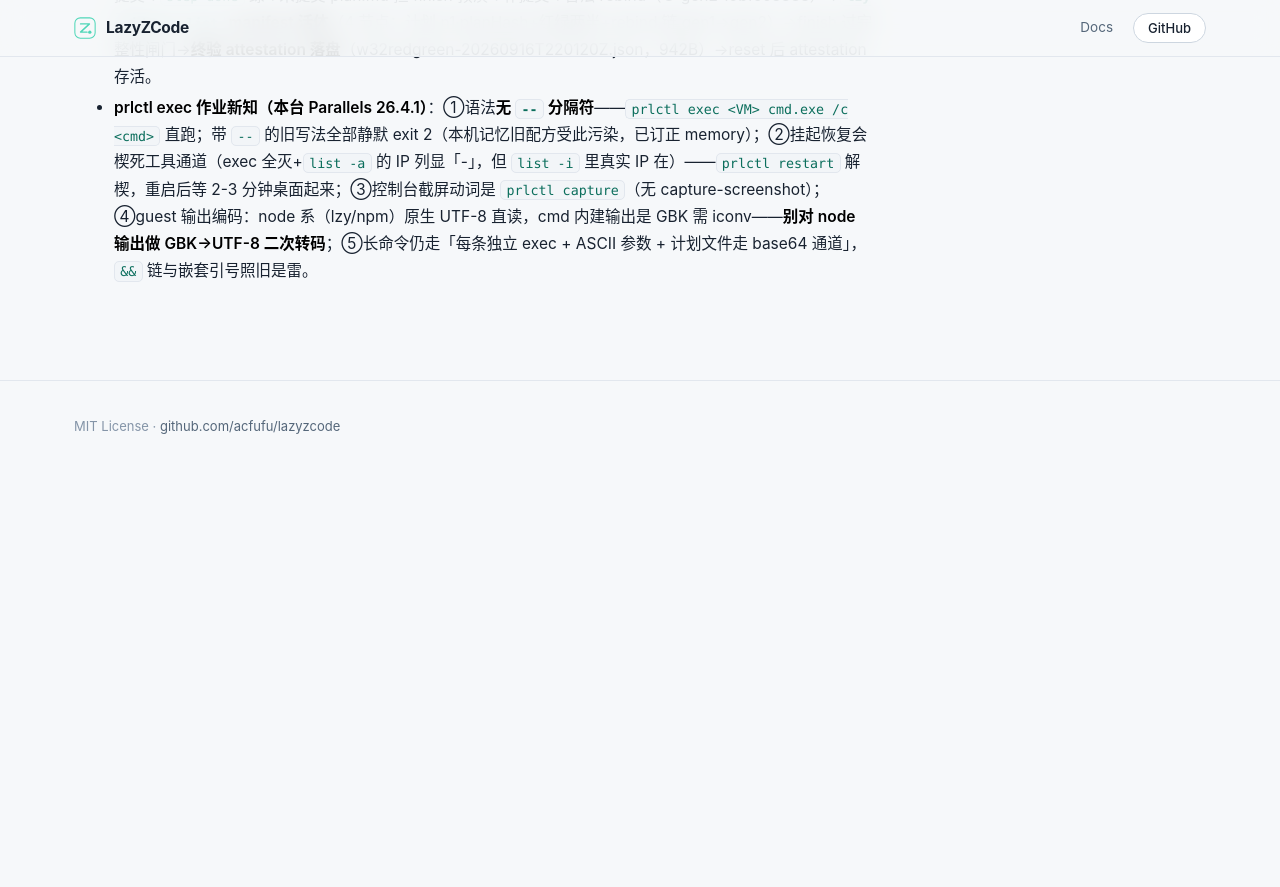
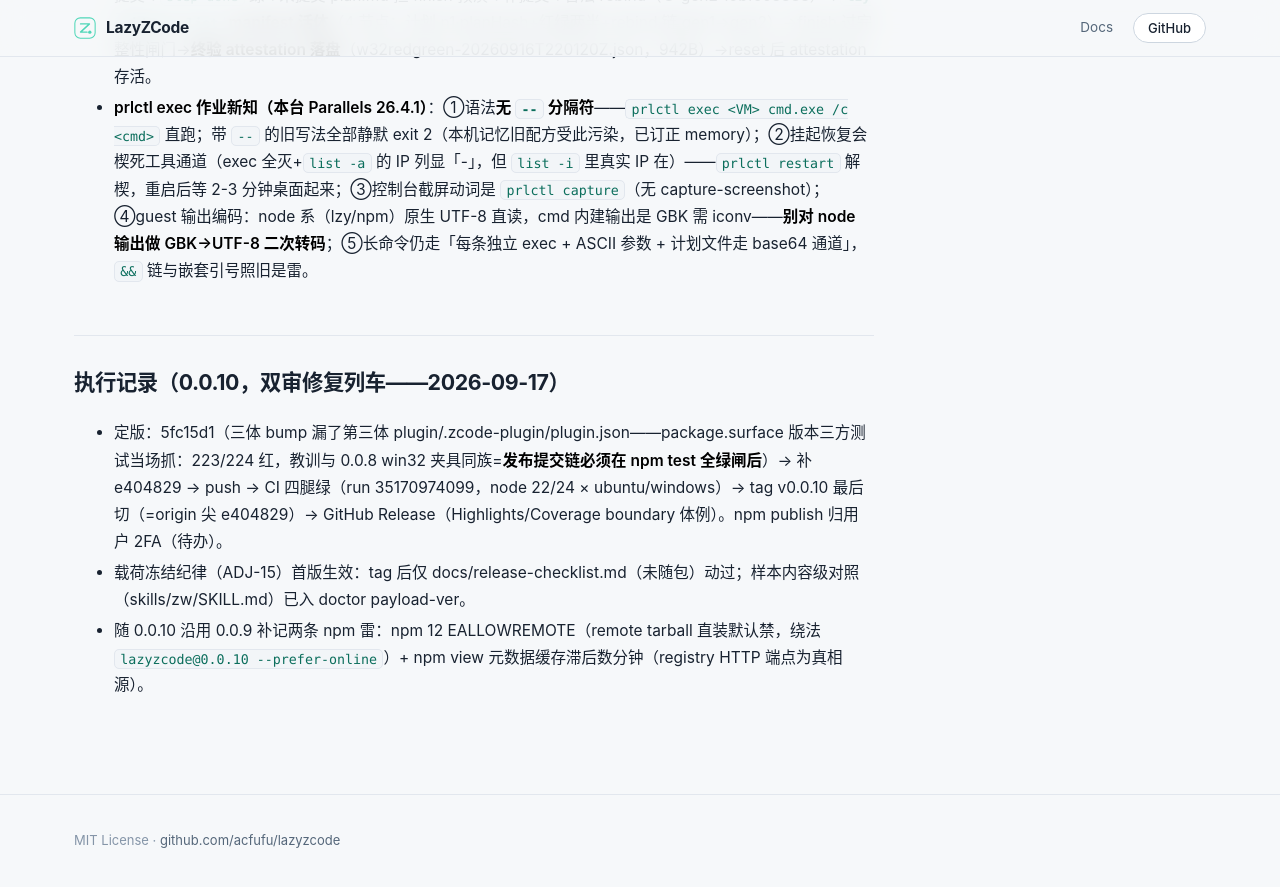
Before and after one commit to Acfufu/lazyzcode, a Jekyll site: the page built from docs/release-checklist.md, in a window 1280 px wide and 900 px high, scrolled down 11026 px. Shown: the top 887 px of the window. Built offline with Jekyll 4.4.1, drawn with Linux system fonts in a browser that asks for light colours; our own code applies the rules of GitHub Pages for plain Markdown files; before the commit the page ends 11511 px from its top, so only the background shows below that.

Commit message:
docs(release): record the 0.0.10 runbook execution

```diff
--- a/docs/release-checklist.md
+++ b/docs/release-checklist.md
@@ -276,3 +276,9 @@ Requires the ZCode desktop app (logged in), Node ≥ 22, and git.
 - 真机狗粮：`lzy update` 0.0.8→0.0.9 全链 EXIT=0（探测→升级→新装子进程 sync 输出可见，缓存 0.0.9 目录落位）；升级后 doctor install/files 双 ✔（15 文件逐文件 sha256 一致）；隔离 0.0.9 doctor 对未 sync 缓存的 install ⚠/files ✖ 行=ADR-0012 中间态自名活体。
 - **win32 VM 复测收官（Runbook 第 6 步，Win11 ARM64〔现名 Windows 11 aarch64〕，SYSTEM exec 上下文，2026-09-17）**：registry 新装 `npm i -g lazyzcode@0.0.9`（372ms）→ `lzy --version`=0.0.9（载荷同版本；引擎未找到=SYSTEM 上下文既知形态）→ **doctor payload-ver 新行双读活体**：sync 前 ⚠「缓存 [0.0.7, 0.0.8] 无 CLI 0.0.9 的载荷目录：跑 lzy sync（ADR-0012 中间态自查面）」/ sync 后 ✔「[0.0.7, 0.0.8, 0.0.9] · CLI 0.0.9 一致」→ `lzy sync` 载荷落 systemprofile 缓存（既知形态，15 文件 sha256 一致）→ 降戳 `npm pkg set version=0.0.8 --prefix <全局根>` → **`lzy update` 全链 EXIT=0**（probe 0.0.8 vs 0.0.9 → ComSpec 升级 → 子进程 sync 输出可见 → package.json 复原 0.0.9）→ **scratch loop 全链**：register→plan〔快照 sha256 行〕→start→`lzy evidence red`（红半 n2·gen1·基线面 d2093dfff1）→翻转提交→`step done` 绿→未提交 plan.md 拦 finish 预演→补提交→合法 rebind（↻ gen2·19bfc63888）→**`lzy evidence list` manifest 活体**（4 节点：计划 n1·planHash+红绿两半+rebind 链 gen1→gen2）→finish 过完整性闸门→**终验 attestation 落盘**（w32redgreen-20260916T220120Z.json，942B）→reset 后 attestation 存活。
 - **prlctl exec 作业新知（本台 Parallels 26.4.1）**：①语法**无 `--` 分隔符**——`prlctl exec <VM> cmd.exe /c <cmd>` 直跑；带 `--` 的旧写法全部静默 exit 2（本机记忆旧配方受此污染，已订正 memory）；②挂起恢复会楔死工具通道（exec 全灭+`list -a` 的 IP 列显「-」，但 `list -i` 里真实 IP 在）——`prlctl restart` 解楔，重启后等 2-3 分钟桌面起来；③控制台截屏动词是 `prlctl capture`（无 capture-screenshot）；④guest 输出编码：node 系（lzy/npm）原生 UTF-8 直读，cmd 内建输出是 GBK 需 iconv——**别对 node 输出做 GBK→UTF-8 二次转码**；⑤长命令仍走「每条独立 exec + ASCII 参数 + 计划文件走 base64 通道」，`&&` 链与嵌套引号照旧是雷。
+
+## 执行记录（0.0.10，双审修复列车——2026-09-17）
+
+- 定版：5fc15d1（三体 bump 漏了第三体 plugin/.zcode-plugin/plugin.json——package.surface 版本三方测试当场抓：223/224 红，教训与 0.0.8 win32 夹具同族=**发布提交链必须在 npm test 全绿闸后**）→ 补 e404829 → push → CI 四腿绿（run 35170974099，node 22/24 × ubuntu/windows）→ tag v0.0.10 最后切（=origin 尖 e404829）→ GitHub Release（Highlights/Coverage boundary 体例）。npm publish 归用户 2FA（待办）。
+- 载荷冻结纪律（ADJ-15）首版生效：tag 后仅 docs/release-checklist.md（未随包）动过；样本内容级对照（skills/zw/SKILL.md）已入 doctor payload-ver。
+- 随 0.0.10 沿用 0.0.9 补记两条 npm 雷：npm 12 EALLOWREMOTE（remote tarball 直装默认禁，绕法 `lazyzcode@0.0.10 --prefer-online`）+ npm view 元数据缓存滞后数分钟（registry HTTP 端点为真相源）。
```
